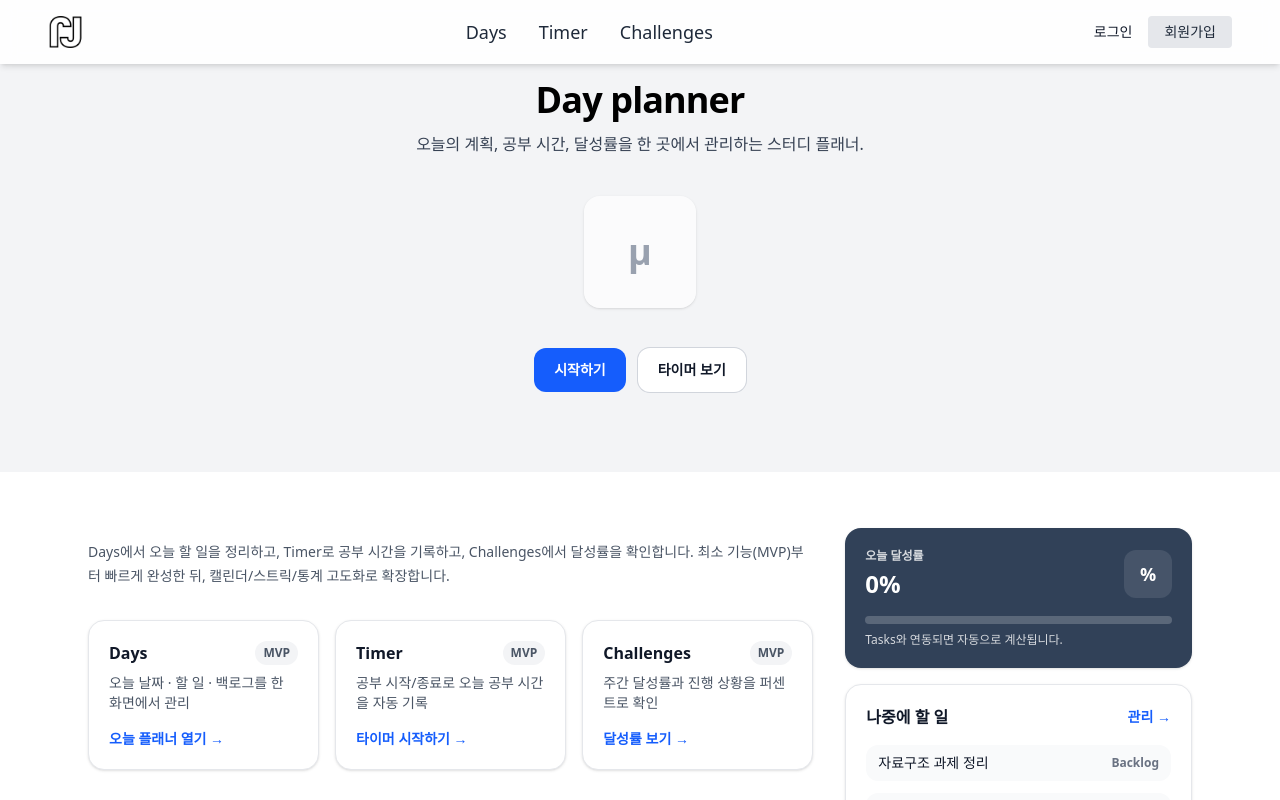
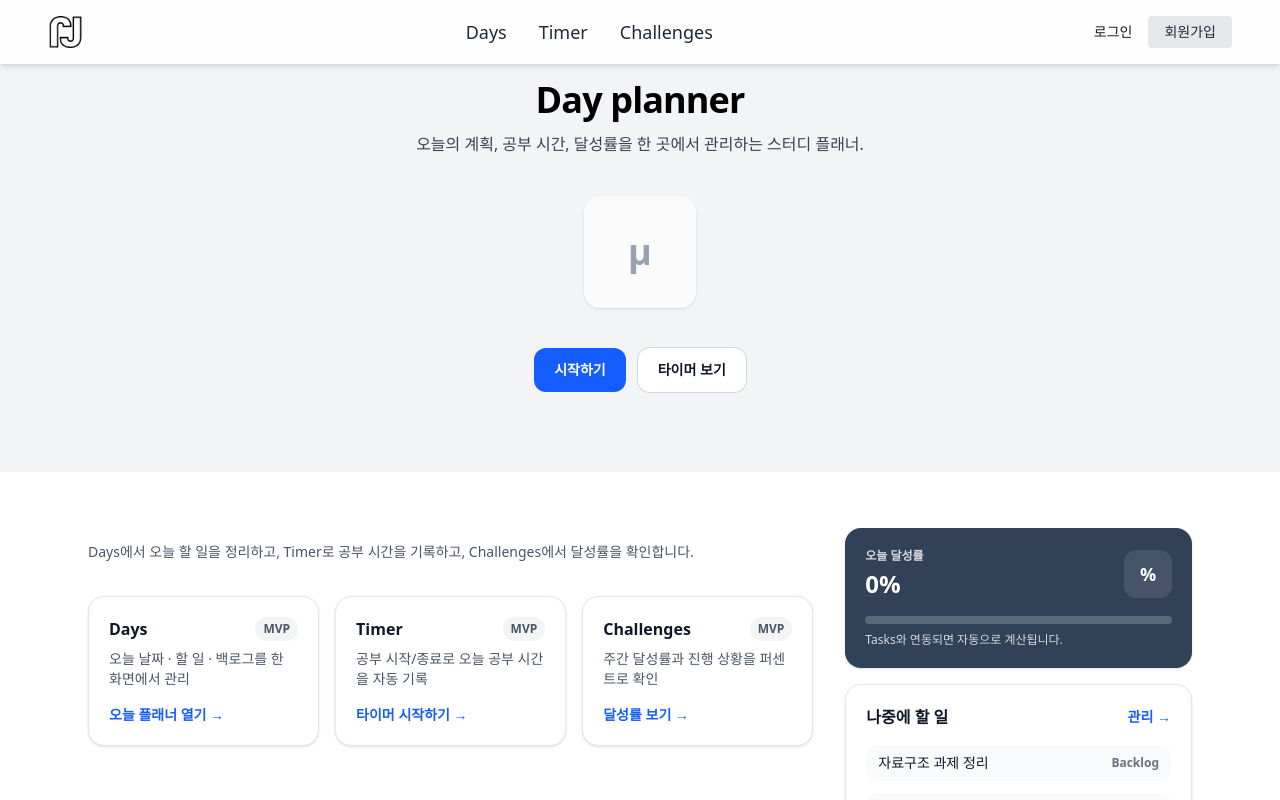
Before and after one commit to woojaemin0106/study-planner, a React (Vite) app: page / in a window 1280 px wide. Shown: the top 800 px of the page. Built offline with nearby package versions, Linux system fonts and the light colour scheme.

Commit message:
feat:days 폴더구조 구현

```diff
--- a/src/App.jsx
+++ b/src/App.jsx
@@ -1,10 +1,13 @@
 import { Routes, Route, Navigate } from "react-router-dom";
 import NavBar from "./components/NavBar.jsx";
-
 import MainPage from "./pages/MainPage.jsx";
 import DaysPage from "./pages/DaysPage.jsx";
 import TimerPage from "./pages/TimerPage.jsx";
 import ChallengesPage from "./pages/ChallengesPage.jsx";
+import DaysLayout from "./pages/days/DaysLayout.jsx";
+import DaysDailyPage from "./pages/days/DaysDailyPage.jsx";
+import DaysWeeklyPage from "./pages/days/DaysWeeklyPage.jsx";
+import DaysMonthlyPage from "./pages/days/DaysMonthlyPage.jsx";
 
 function LoginPage() {
   return <div className="p-6">Login</div>;
--- a/src/pages/MainPage.jsx
+++ b/src/pages/MainPage.jsx
@@ -72,8 +72,7 @@ export default function MainPage() {
           <div className="md:col-span-2">
             <p className="mt-3 text-sm leading-6 text-gray-600">
               Days에서 오늘 할 일을 정리하고, Timer로 공부 시간을 기록하고,
-              Challenges에서 달성률을 확인합니다. 최소 기능(MVP)부터 빠르게
-              완성한 뒤, 캘린더/스트릭/통계 고도화로 확장합니다.
+              Challenges에서 달성률을 확인합니다.
             </p>
 
             {/* Quick links */}
--- /dev/null
+++ b/src/pages/days/DaysDailyPage.jsx
@@ -0,0 +1,3 @@
+function DaysDailyPage() {}
+
+export default DaysDailyPage;
--- /dev/null
+++ b/src/pages/days/DaysLayout.jsx
@@ -0,0 +1,3 @@
+function DaysLayout() {}
+
+export default DaysLayout;
--- /dev/null
+++ b/src/pages/days/DaysMonthlyPage.jsx
@@ -0,0 +1,3 @@
+function DaysMonthlyPage() {}
+
+export default DaysMonthlyPage;
--- /dev/null
+++ b/src/pages/days/DaysWeeklyPage.jsx
@@ -0,0 +1,3 @@
+function DaysWeeklyPagee() {}
+
+export default DaysWeeklyPagee;
```
